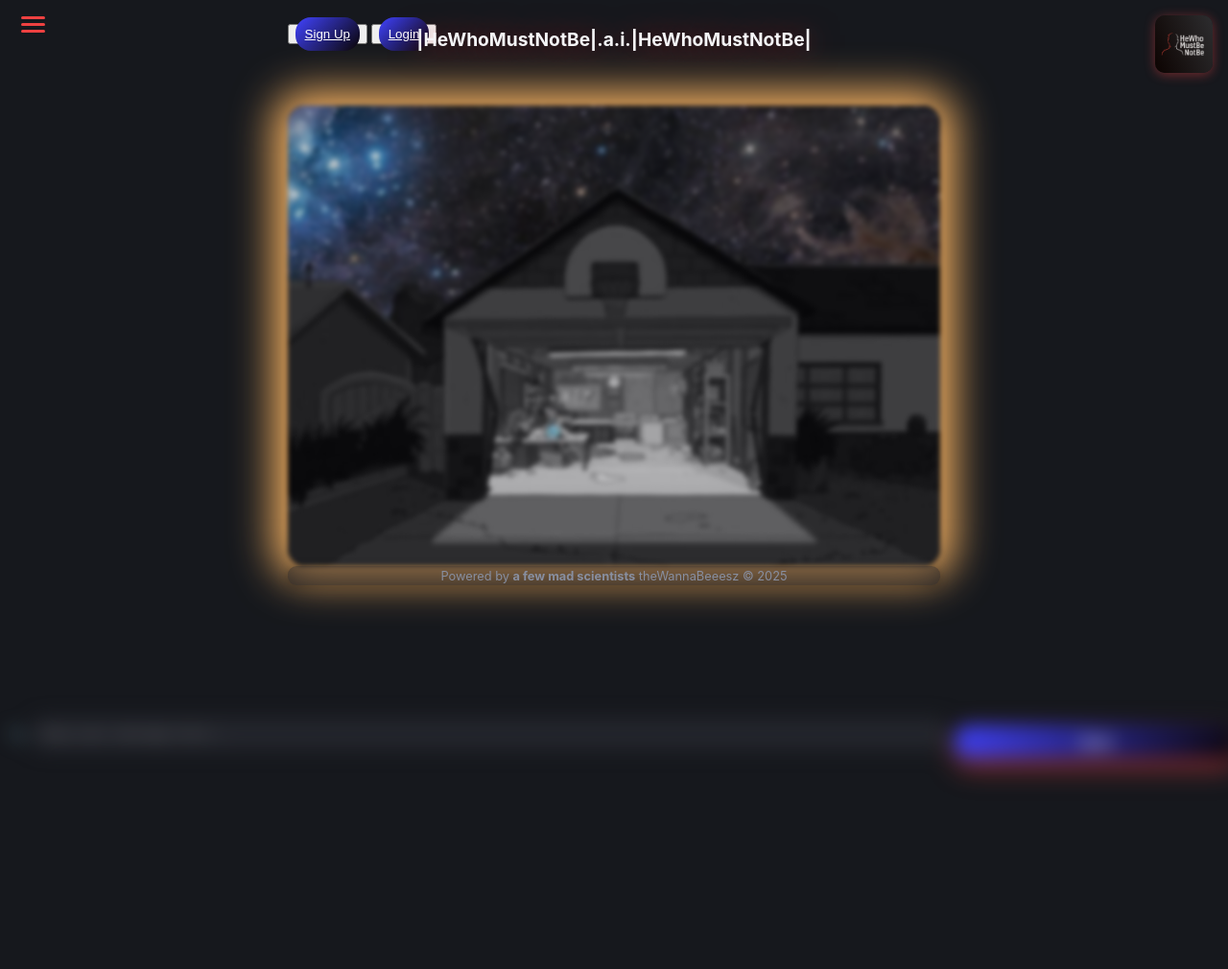
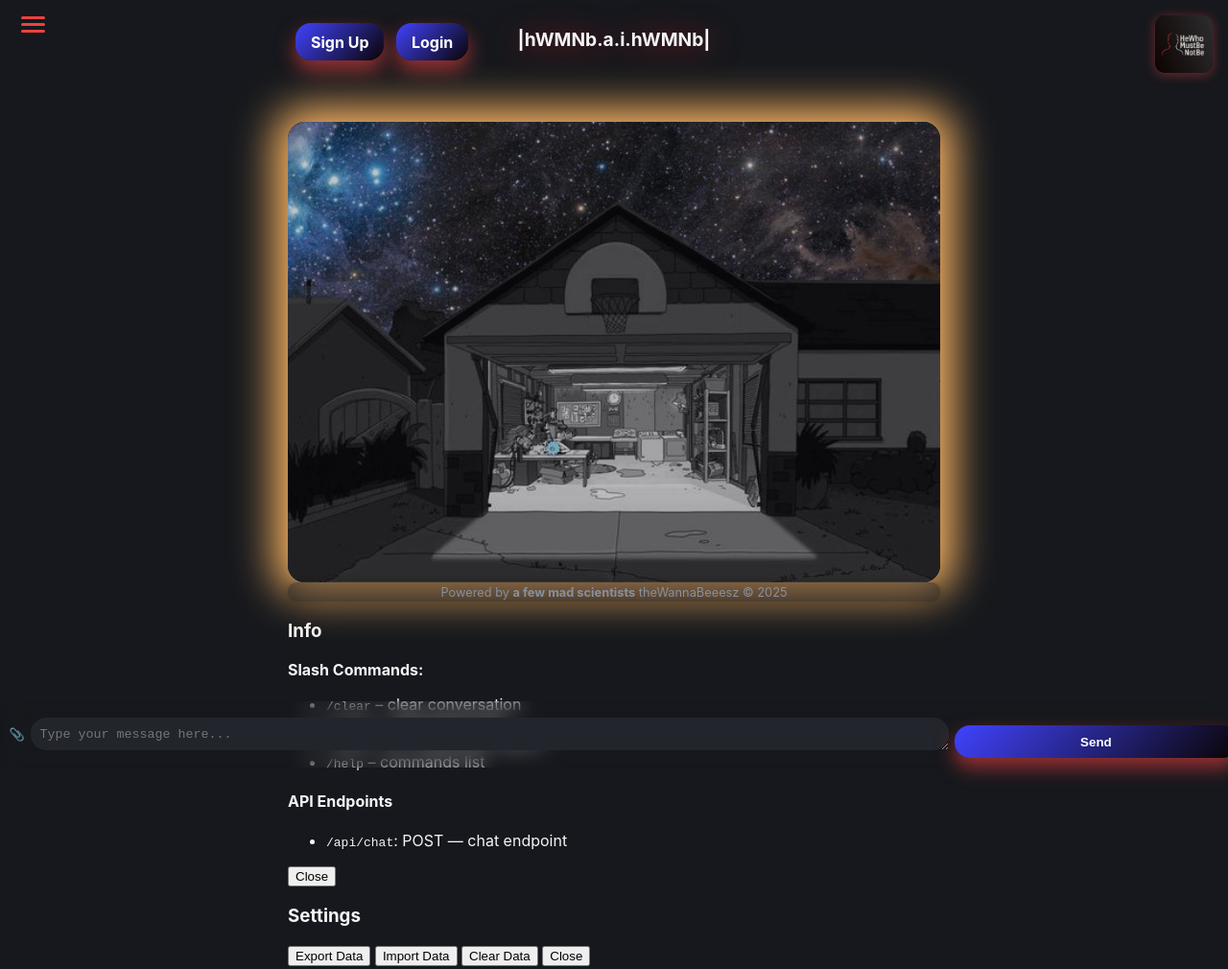
Before and after one commit to whobcode/stormai, a website: page public/index.html in a window 1280 px wide. Shown: the whole page at 96% size. Before the commit the page ends 800 px from the top, so only its background shows below. Drawn offline with Linux system fonts and the light colour scheme.

Commit message:
Add files via upload

```diff
--- a/public/index.html
+++ b/public/index.html
@@ -3,17 +3,15 @@
 <head>
   <meta charset="UTF-8" />
   <meta name="viewport" content="width=device-width, initial-scale=1.0" />
-  <title>HWMNB A.i.</title>
+  <title>hWMNb~A.i.</title>
   <link rel="icon" href="images/favicon.png" type="image/png">
   <link rel="stylesheet" href="style.css">
+  <!-- Site Logo -->
+  <img src="images/logo.png" class="site-logo" alt="Logo">
+  <!-- Hero Overlay -->
+  <h1 class="hero-overlay">|hWMNb.a.i.hWMNb|</h1>
 </head>
 <body>
-  <!-- Site Logo -->
-  <img src="images/logo.png" class="site-logo" alt="Logo">
-
-  <!-- Hero Overlay -->
-  <h1 class="hero-overlay">|HeWhoMustNotBe|.a.i.|HeWhoMustNotBe|</h1>
-
   <!-- Hamburger Menu -->
   <div id="hamburger-menu">
     <button id="menu-toggle" aria-label="Menu">
@@ -30,11 +28,9 @@
     </nav>
   </div>
   <div class="auth-buttons">
-	  <button><a href="signup.html" id="send-button" type="submit">Sign Up</a></button>
-	  <button><a href="https://hwmnbai.cloudflareaccess.com/" id="send-button" class="login-btn" type="submit">Login</a></button>
-      </div>
-    </div>
-  </header>
+    <a href="signup.html">Sign Up</a>
+    <a href="https://hwmnbai.cloudflareaccess.com/">Login</a>
+  </div>
   <!-- Main Chat UI -->
   <div class="chat-container" id="chat-container">
     <div id="bg-moon"></div>
@@ -44,7 +40,6 @@
       <span id="typing-text"></span>
     </div>
   </div>
-
   <footer>
     <div id="bottom-bar">
       <form id="input-form" enctype="multipart/form-data" autocomplete="off">
--- a/public/style.css
+++ b/public/style.css
@@ -114,7 +114,7 @@
   position: sticky;
   border-radius: 18px;
   background: rgba(34, 35, 43, 0.75);
-  filter: blur(2.5px);
+  backdrop-filter: blur(2.5px);
   box-shadow: 0 0 44px 14px #ffb864;
   overflow-y: auto;
   height: 60vh;
@@ -155,7 +155,7 @@
   bottom: 0;
   left: 0;
   width: 100%;
-  filter: blur(10px);
+  backdrop-filter: blur(10px);
   padding: 0.6rem;
 }
 
@@ -194,8 +194,24 @@
   transform: translateY(-5px);
   box-shadow: 0 15px 30px rgba(238,65,65,0.8);
 }
+/* Auth Buttons (Sign Up & Login) */
+.auth-buttons a {
+  display: inline-block;
+  padding: 0.6rem 1rem;
+  border-radius: 1rem;
+  background: var(--gradient-hover);
+  color: #fff;
+  text-decoration: none;
+  font-weight: 700;
+  box-shadow: 0 10px 20px rgba(238,65,65,0.6);
+  transition: transform 0.3s, box-shadow 0.3s;
+  margin-left: 0.5rem;
+}
 
-
+.auth-buttons a:hover {
+  transform: translateY(-5px);
+  box-shadow: 0 15px 30px rgba(238,65,65,0.8);
+}
 
 #send-button {
   padding: 0.6rem;
@@ -237,10 +253,10 @@
   background-image: url('images/ai_rick.jpeg');
   background-size: cover;
   background-position: sticky;
-  filter: blur(2px) brightness(2.3);
+  backdrop-filter: blur(2px) brightness(2.3);
   transform: scale(.99);
-  z-index: 0;
+  z-index: 2;
   pointer-events: none;
 }
 
-.modal, .hidden { display: none; }
+.modal, .hidden { display: flex; }
```
